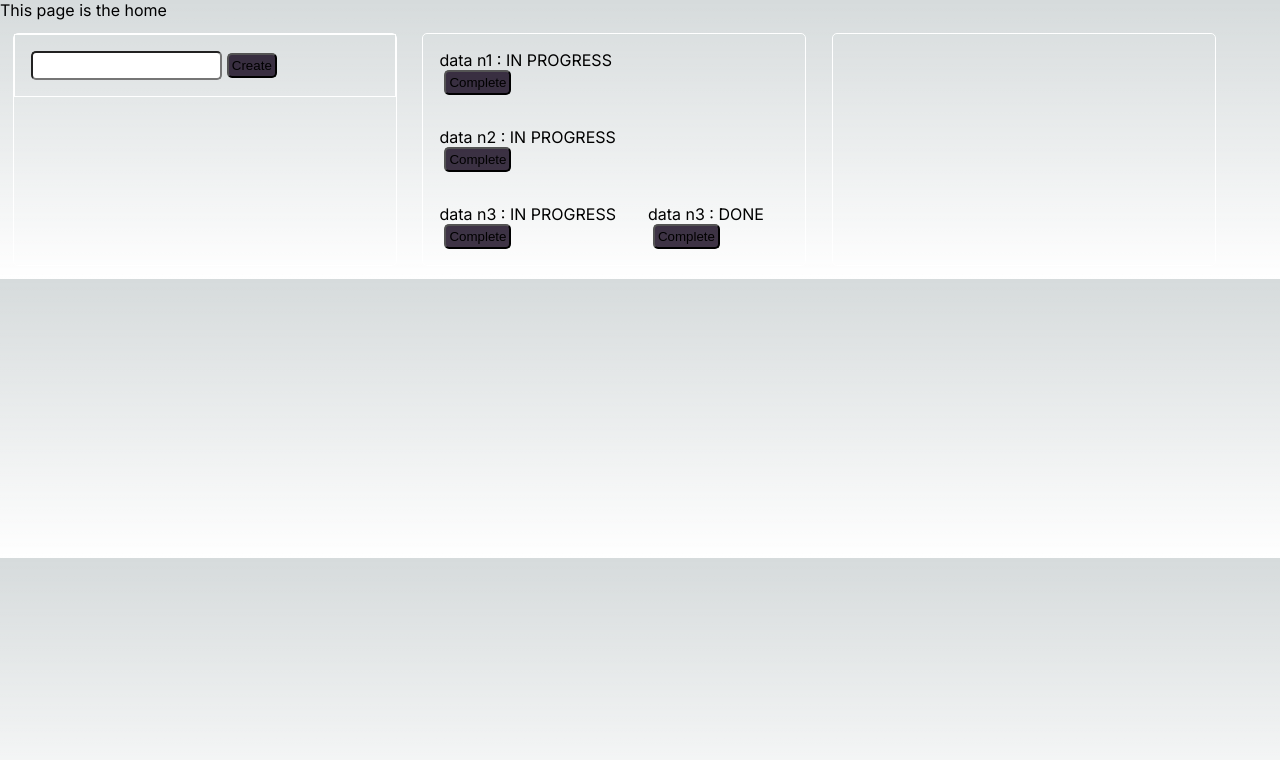
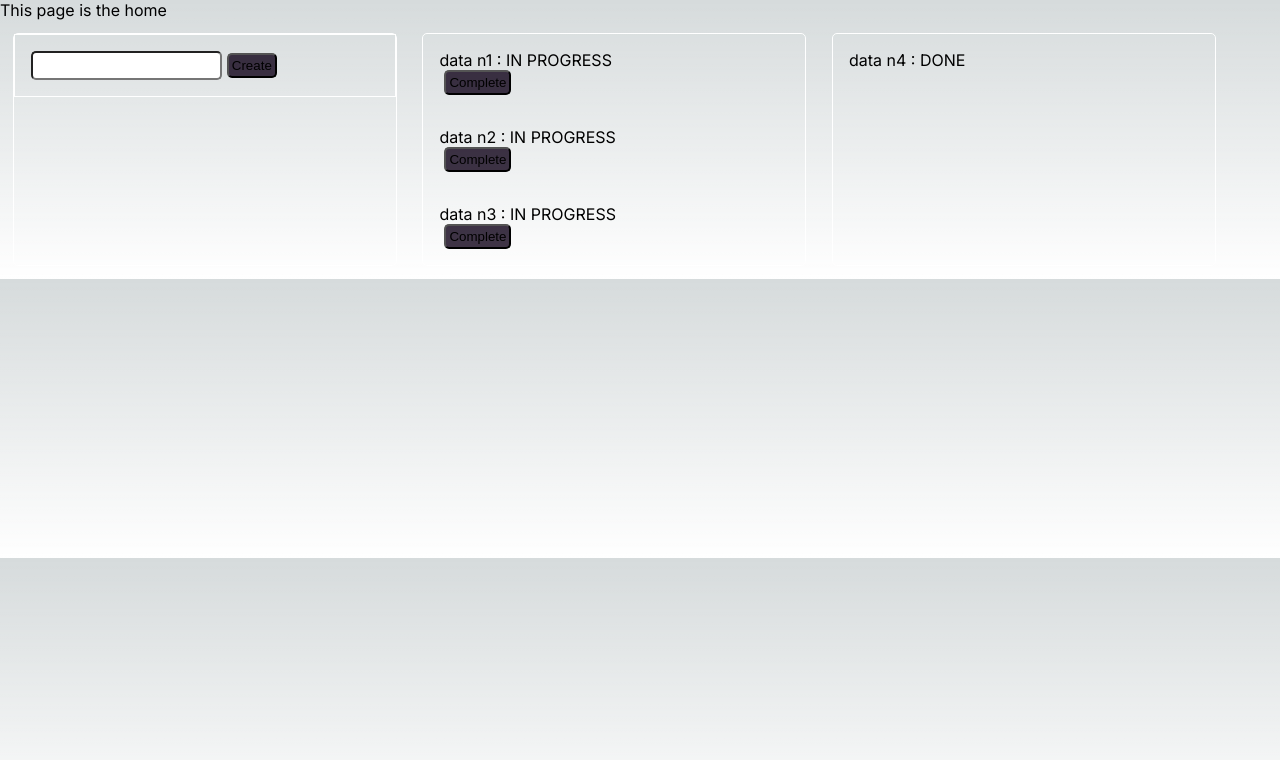
Before and after one commit to veraAlan/PWA-RIA-React, a Next.js app in the folder tp1-react/: page / in a window 1280 px wide. Shown: the top 760 px of the page. Built offline with nearby package versions, Linux system fonts and the light colour scheme.

Commit message:
Completed test
Test working completely, style needs to be checked and possibly some code refactor/modularized.

```diff
--- a/tp1-react/src/app/pages/Home/Home.js
+++ b/tp1-react/src/app/pages/Home/Home.js
@@ -9,7 +9,7 @@ import style from "./Home.module.css";
 const data1 = { id: 0, info: "data n1", completed: false };
 const data2 = { id: 1, info: "data n2", completed: false };
 const data3 = { id: 2, info: "data n3", completed: false };
-const data4 = { id: 3, info: "data n3", completed: true };
+const data4 = { id: 3, info: "data n4", completed: true };
 const preloadTaskList = [data1, data2, data3, data4];
 
 // Set initial id at the last item of array.
@@ -18,13 +18,25 @@ let preloadId = Number([preloadTaskList.length - 1]) + 1;;
 
 const Home = () => {
    const [inputValue, setInputValue] = useState("");
-   const [taskList, setTaskState] = useState(preloadTaskList);
+   const [taskList, setTaskState] = useState(
+      preloadTaskList.filter((data) => data.completed === false)
+   );
+   const [doneTaskList, setDoneTaskState] = useState(
+      preloadTaskList.filter((data) => data.completed === true)
+   );
+   console.log("Updated task list", doneTaskList);
+
    const [nextId, setNextId] = useState(preloadId);
 
-   const updateTask = (index) => {
-      const updatedTask = [...taskList];
-      (updatedTask[index]).completed = true;
-      setTaskState(updatedTask);
+   // Debug this function.
+   const updateTask = (id) => {
+      const index = taskList.findIndex(task => task.id === id);
+      let updatedTask = taskList[index];
+      updatedTask.completed = true;
+      let updatedTaskList = taskList;
+      updatedTaskList.splice(index, 1);
+      setTaskState(updatedTaskList);
+      setDoneTaskState([...doneTaskList, updatedTask]);
    };
 
    const onChangeHandler = (event) => { setInputValue(event.target.value); };
@@ -54,16 +66,24 @@ const Home = () => {
             </div>
             <div className={style.containerItem}>
                <ul className={style.list} >
-                  {taskList.map((data) => {
-                     return <li className={style.listItem} key={data.id}>{Task(data.info, data.completed)}
-                        <Button className={style.text} text="Complete" onClickFn={() => updateTask(data.id)} />
-                     </li>;
-                  })}
+                  {
+                     // Create as a callback function for each render.
+                     taskList.map((data) => {
+                        return <li className={style.listItem} key={data.id}>{Task(data.info, data.completed)}
+                           <Button className={style.text} text="Complete" onClickFn={() => updateTask(data.id)} />
+                        </li>;
+                     })
+                  }
                </ul>
             </div>
             <div className={style.containerItem}>
                <ul className={style.list}>
-
+                  {
+                     // Callback function for each updated task.
+                     doneTaskList.map((data) => {
+                        return <li className={style.listItem} key={data.id}>{Task(data.info, data.completed)}</li>;
+                     })
+                  }
                </ul>
             </div>
          </div>
--- a/tp1-react/src/app/pages/Home/Home.module.css
+++ b/tp1-react/src/app/pages/Home/Home.module.css
@@ -11,18 +11,23 @@
 .list {
    display: flex;
    flex-wrap: wrap;
+   max-height: 80vh;
+   overflow-y: scroll;
 }
 
 .listItem {
    list-style-type: none;
    width: fit-content;
    padding: 1em;
+   width: 100%;
 }
 
 .container {
    display: flex;
    flex-wrap: wrap;
    flex-direction: row;
+   min-height: 6em;
+   max-height: 90vh;
 }
 
 .containerItem {
```
